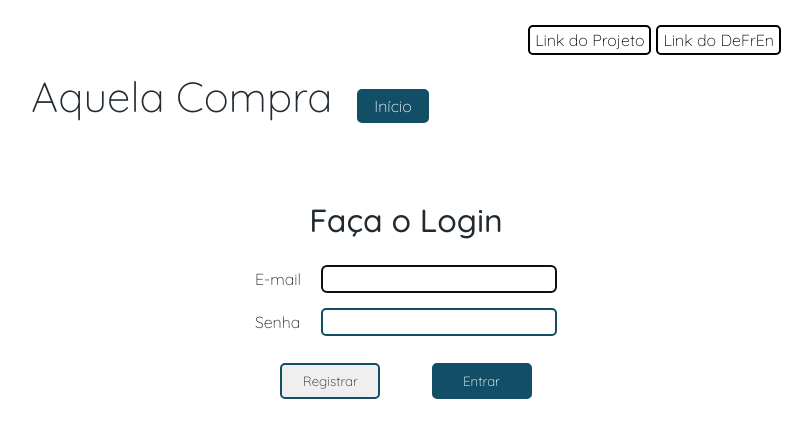
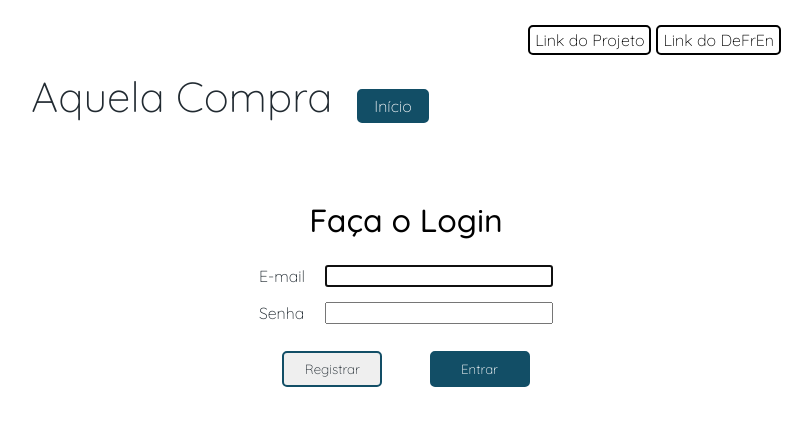
Before and after one commit to defren-gabriel/aquela-compra, a React (Vite) app: page / in a window 1280 px wide. Shown: the top 438 px of the page, without its empty margins (234-1046 px from the left). Built offline with nearby package versions, Linux system fonts and the light colour scheme; no server answers.

Commit message:
mudança no padrão de estilo de css para css module para pagina de erro e inicio - em breve a pagina de lista

```diff
--- a/src/Paginas/Erro/index.css
+++ b/src/Paginas/Erro/Erro.module.css
@@ -1,3 +1,3 @@
-h1 {
+.titulo1 {
     color: #212A31;
 }
--- a/src/Paginas/Erro/index.jsx
+++ b/src/Paginas/Erro/index.jsx
@@ -1,7 +1,7 @@
 import { useEffect } from "react";
 import { useNavigate } from "react-router-dom";
 
-import "./index.css";
+import styles from "./Erro.module.css";
 
 const Erro = () => {
     const navigate = useNavigate();
@@ -11,7 +11,7 @@ const Erro = () => {
 
     return(
         <>
-            <h1>A pagina requisitada não existe, redirecionando para o início...</h1>
+            <h1 className={styles.titulo1}>A pagina requisitada não existe, redirecionando para o início...</h1>
         </>
     );
 }
--- a/src/Paginas/Inicio/index.css
+++ b/src/Paginas/Inicio/Inicio.module.css
@@ -7,23 +7,23 @@
     align-items: center;
 }
 
-.login form {
+.form1 {
     display: flex;
     flex-direction: column;
     gap: 15px;
 }
 
-.login form p {
+.lfp {
     text-align: center;
     font-size: 1.5em;
 }
 
-.login h1 {
+.ltitulo1 {
     margin-bottom: 25px;
     font-size: 2em;
 }
 
-.email, .senha {
+.email {
     display: flex;
     flex-direction: row;
     flex-wrap: nowrap;
@@ -33,20 +33,49 @@
     color: #212A31;
 }
 
-.botoes-login {
+.senha {
+    display: flex;
+    flex-direction: row;
+    flex-wrap: nowrap;
+    justify-content: space-between;
+    align-items: center;
+    gap: 20px;
+    color: #212A31;
+
+    margin-bottom: 12px;
+}
+
+.botoes_login {
     display: flex;
     flex-direction: row;
     flex-wrap: nowrap;
     justify-content: space-around;
 }
 
-.botoes-login button, .botoes-login input {
+.blb {
     width: 100px;
     padding: 8px 15px;
     text-align: center;
     border: 2px solid #124E66;
     border-radius: 5px;
     color: #212A31;
+}
+
+.bli {
+    width: 100px;
+    padding: 8px 15px;
+    text-align: center;
+    border: 2px solid #124E66;
+    border-radius: 5px;
+    color: #212A31;
+
+    /*ativo*/
+    background-color: #124E66;
+    color: #ffffff !important;
+
+    border: 2px solid #124E66;
+    padding: 4px 6px;
+    border-radius: 5px;
 }
 
 /*area do registro*/
@@ -58,30 +87,30 @@
     align-items: center;
 }
 
-.registro form {
+.form1 {
     display: flex;
     flex-direction: column;
     gap: 15px;
 }
 
-.registro form p {
+.rfp {
     text-align: center;
     font-size: 1.5em;
 }
 
-.registro h1 {
+.rtitulo1 {
     margin-bottom: 25px;
     font-size: 2em;
 }
 
-.botoes-registro {
+.botoes_registro {
     display: flex;
     flex-direction: row;
     flex-wrap: nowrap;
     justify-content: space-around;
 }
 
-.botoes-registro button, .botoes-registro input {
+.brb {
     width: 100px;
     padding: 8px 15px;
     text-align: center;
@@ -90,24 +119,24 @@
     color: #212A31;
 }
 
-/*botao ativo*/
-.active {
+.bri {
+    width: 100px;
+    padding: 8px 15px;
+    text-align: center;
+    border: 2px solid #124E66;
+    border-radius: 5px;
+    color: #212A31;
+
+    /*ativo*/
     background-color: #124E66;
     color: #ffffff !important;
-}
 
-/*configuração unicas*/
-.senha {
-    margin-bottom: 12px;
-}
-
-input {
     border: 2px solid #124E66;
     padding: 4px 6px;
     border-radius: 5px;
 }
 
-#email, #senha {
+.caixa {
     width: 220px;
     color: #212A31;
 }
--- a/src/Paginas/Inicio/index.jsx
+++ b/src/Paginas/Inicio/index.jsx
@@ -4,7 +4,7 @@ import { useNavigate } from "react-router-dom";
 import { useAuth } from "../../Contextos/AuthLoginLogout";
 
 //Estilo local
-import "./index.css";
+import styles from "./Inicio.module.css";
 
 const Inicio = () => {
     const [email, setEmail] = useState("");
@@ -114,23 +114,23 @@ const Inicio = () => {
         <>
             {
                 acao ? //true = mostra o login e false mostra o registro
-                    <section className="login">
-                        <h1>Faça o Login</h1>
-                        <form onSubmit={handleSubmit}>
-                            <div className="email">
+                    <section className={styles.login}>
+                        <h1 className={styles.ltitulo1}>Faça o Login</h1>
+                        <form className={styles.form1} onSubmit={handleSubmit}>
+                            <div className={styles.email}>
                                 <label htmlFor="email">E-mail</label>
-                                <input type="email" name="email" id="email" value={email} onChange={handleEmailChange} ref={inputEmailRef} />
+                                <input className={styles.caixa} type="email" name="email" id="email" value={email} onChange={handleEmailChange} ref={inputEmailRef} />
                             </div>
-                            <div className="senha">
+                            <div className={styles.senha}>
                                 <label htmlFor="senha">Senha</label>
-                                <input type="password" name="senha" id="senha" value={senha} onChange={handleSenhaChange} />
+                                <input className={styles.caixa} type="password" name="senha" id="senha" value={senha} onChange={handleSenhaChange} />
                             </div>
                             {
                                 estaLogando ?
-                                <p>Fazendo o login</p>:
-                                <div className="botoes-login">
-                                    <button type="button" onClick={handleAcaoChange}>Registrar</button>
-                                    <input type="submit" value="Entrar" className="active" />
+                                <p className={styles.lfp}>Fazendo o login</p>:
+                                <div className={styles.botoes_login}>
+                                    <button className={styles.blb} type="button" onClick={handleAcaoChange}>Registrar</button>
+                                    <input className={styles.bli} type="submit" value="Entrar" />
                                 </div>
                             }
                         </form>
@@ -139,23 +139,23 @@ const Inicio = () => {
                         }
                     </section>
                     :
-                    <section className="registro">
-                        <h1>Faça o Registro</h1>
-                        <form onSubmit={handleSubmit}>
-                            <div className="email">
+                    <section className={styles.registro}>
+                        <h1 className={styles.rtitulo1}>Faça o Registro</h1>
+                        <form className={styles.form1} onSubmit={handleSubmit}>
+                            <div className={styles.email}>
                                 <label htmlFor="email">E-mail</label>
-                                <input type="email" name="email" id="email" value={email} onChange={handleEmailChange} ref={inputEmailRef} />
+                                <input className={styles.caixa} type="email" name="email" id="email" value={email} onChange={handleEmailChange} ref={inputEmailRef} />
                             </div>
-                            <div className="senha">
+                            <div className={styles.senha}>
                                 <label htmlFor="senha">Senha</label>
-                                <input type="password" name="senha" id="senha" value={senha} onChange={handleSenhaChange} />
+                                <input className={styles.caixa} type="password" name="senha" id="senha" value={senha} onChange={handleSenhaChange} />
                             </div>
                             {
                                 estaRegistrando ?
-                                <p>Fazendo o registro</p>:
-                                <div className="botoes-registro">
-                                    <button type="button" onClick={handleAcaoChange}>Entrar</button>
-                                    <input type="submit" value="Registrar" className="active" />
+                                <p className={styles.rfp}>Fazendo o registro</p>:
+                                <div className={styles.botoes_registro}>
+                                    <button className={styles.brb} type="button" onClick={handleAcaoChange}>Entrar</button>
+                                    <input className={styles.bri} type="submit" value="Registrar" />
                                 </div>
                             }
                         </form>
```
